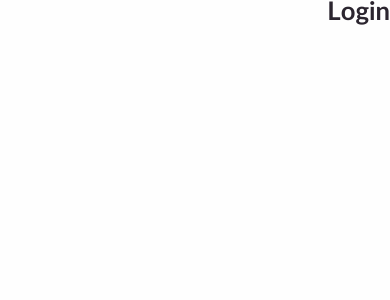
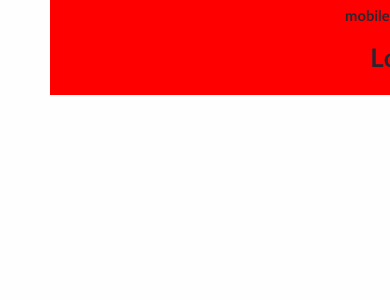
Before and after one commit to sadegh1379/barcodechi, a React (Create React App) app: page /login in a window 390 px wide. Shown: the top 300 px of the page. Built offline with nearby package versions, Linux system fonts and the light colour scheme.

Commit message:
feat: mobile layout

```diff
--- a/src/app/app-helper.tsx
+++ b/src/app/app-helper.tsx
@@ -7,7 +7,7 @@ import { toast } from "react-toastify";
 import { routesProps } from "router/config";
 import { changeToken } from "state-manager/reducer/profile";
 import { RootState } from "state-manager/store";
-import { CoreAdminLayout, DefaultLayout } from "../layout";
+import { CoreAdminLayout, DefaultLayout, MobileLayout } from "../layout";
 
 interface RequireAuthProps {
   children: ReactNode;
@@ -73,6 +73,9 @@ const RoutesLayoutHandler = ({
       );
     case "core-admin":
       return <CoreAdminLayout>{children}</CoreAdminLayout>;
+
+    case "mobile":
+      return <MobileLayout>{ children}</MobileLayout>
     default:
       return null;
   }
--- a/src/layout/index.tsx
+++ b/src/layout/index.tsx
@@ -1,2 +1,3 @@
 export { default as CoreAdminLayout } from "./core-admin-layout";
 export { default as DefaultLayout } from "./default";
+export { default as MobileLayout } from './mobile';
--- /dev/null
+++ b/src/layout/mobile/css/mobile-layout.ts
@@ -0,0 +1,8 @@
+import styled from "styled-components";
+
+export const MobileLayoutContainer = styled.div`
+    max-width: 760px;
+    background-color: red;
+    margin: 0 auto;
+    padding: 7px;
+`
--- /dev/null
+++ b/src/layout/mobile/index.tsx
@@ -0,0 +1,17 @@
+import type { FC } from 'react';
+import { MobileLayoutContainer } from './css/mobile-layout';
+
+interface MobileLayoutProps {
+    children: React.ReactNode;
+}
+
+const MobileLayout: FC<MobileLayoutProps> = ({children}) => {
+    return (
+        <MobileLayoutContainer>
+            <p>mobile layout</p>
+            {children}
+        </MobileLayoutContainer>
+    );
+}
+
+export default MobileLayout;
--- a/src/router/config.tsx
+++ b/src/router/config.tsx
@@ -7,7 +7,7 @@ export type routesProps = {
   path: string;
   component: React.FC;
   layout: {
-    type: "default" | "core-admin";
+    type: "default" | "core-admin" | "mobile";
     showFooter?: boolean;
   };
   authType: "no-auth" | "auth";
@@ -28,7 +28,7 @@ const routes: routesProps[] = [
     path: "/login",
     authType: "no-auth",
     layout: {
-      type: "default",
+      type: "mobile",
       showFooter: false,
     },
     component:LoginPage,
```
